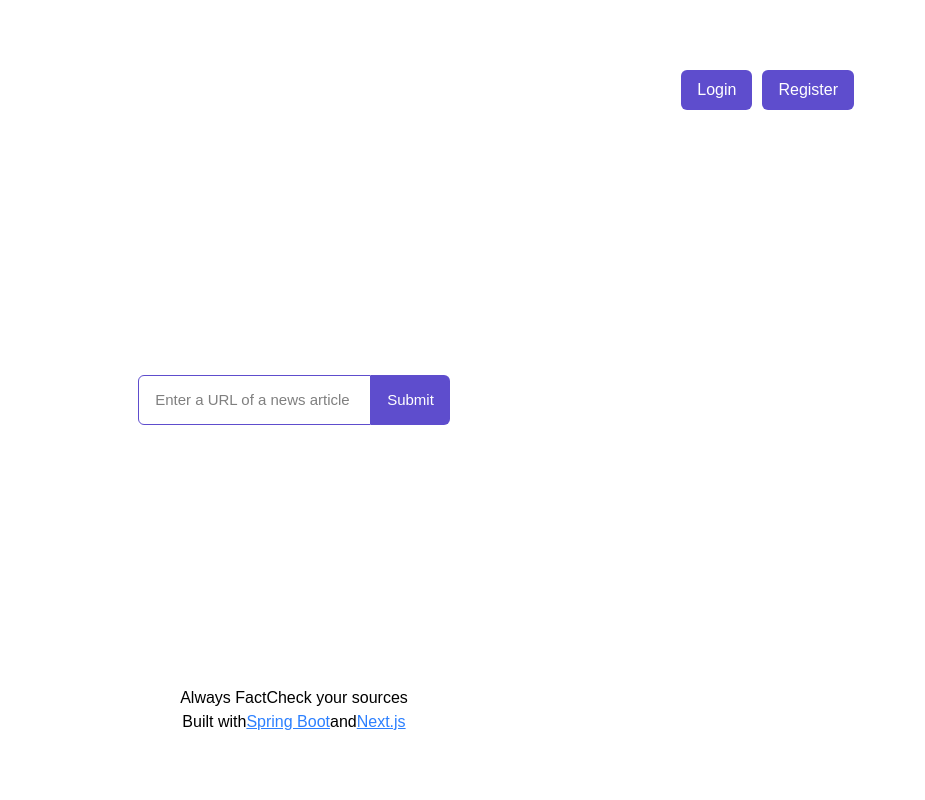
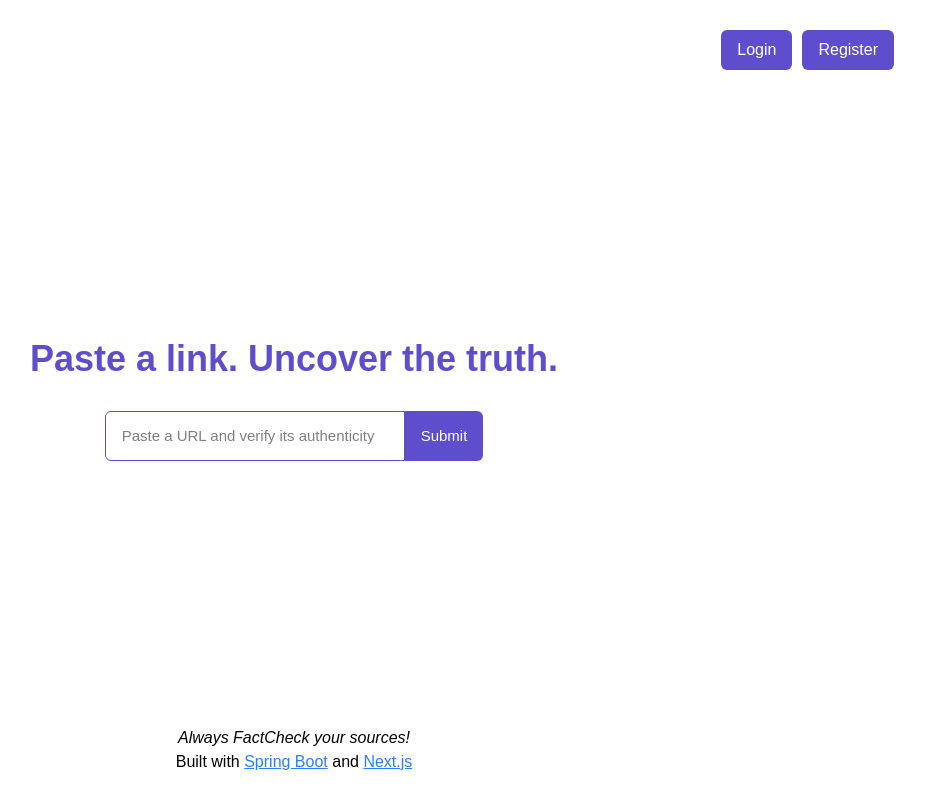
Before and after one commit to 13ack2basixs/factcheck-frontend, a Next.js app: page / in a window 1280 px wide. Shown: the whole page, without its empty margins (346-1271 px from the left). Built offline with nearby package versions, Linux system fonts and the light colour scheme.

Commit message:
style: home page

```diff
--- a/src/app/page.tsx
+++ b/src/app/page.tsx
@@ -1,17 +1,18 @@
 export default function Home() {
   return (
-    <div className="grid grid-rows-[20px_1fr_20px] items-center justify-items-center min-h-screen gap-16 sm:p-20">
+    <div className="grid grid-rows-[20px_1fr_20px] items-center justify-items-center min-h-screen gap-16 sm:p-10">
       <div className="gap-[10px] flex justify-end w-full">
         <a href="#" className="px-4 py-2 rounded-md bg-[#5e4dcd] text-white cursor-pointer transition-colors duration-300 ease-in-out hover:bg-[#5e5dcd]">Login</a>
         <a href="#" className="px-4 py-2 rounded-md bg-[#5e4dcd] text-white cursor-pointer transition-colors duration-300 ease-in-out hover:bg-[#5e5dcd]">Register</a>
       </div>
-      <main className="flex flex-col gap-[32px] row-start-2 items-center sm:items-start">
-        <form action={"/"}>
+      <main className="flex flex-col gap-[32px] row-start-2 items-center">
+        <span className="text-[#5e4dcd] text-4xl font-bold">Paste a link. Uncover the truth.</span>
+        <form className="" action={"/"}>
           <input
             type="text"
             name="url"
-            placeholder="Enter a URL of a news article"
-            className="min-h-[50px] max-w-[600px] px-4 text-black text-[15px] border border-[#5e4dcd] rounded-l-md bg-transparent focus:border-[#3898EC] focus:outline-none"
+            placeholder="Paste a URL and verify its authenticity"
+            className="min-h-[50px] w-[300px] px-4 text-black text-[15px] border border-[#5e4dcd] rounded-l-md bg-transparent focus:border-[#3898EC] focus:outline-none"
           />
           <input
             type="submit"
@@ -21,11 +22,8 @@ export default function Home() {
         </form>
       </main>
       <footer className="flex flex-col items-center justify-center">
-        <span>Always FactCheck your sources</span>
-        <span>Built with
-          <a href="https://spring.io/projects/spring-boot" className="text-blue-500 underline">Spring Boot</a>
-          and
-          <a href="https://nextjs.org/" className="text-blue-500 underline">Next.js</a>
+        <span className="italic">Always FactCheck your sources!</span>
+        <span>Built with <a href="https://spring.io/projects/spring-boot" className="text-blue-500 underline">Spring Boot</a> and <a href="https://nextjs.org/" className="text-blue-500 underline">Next.js</a>
         </span>
       </footer>
     </div>
```
